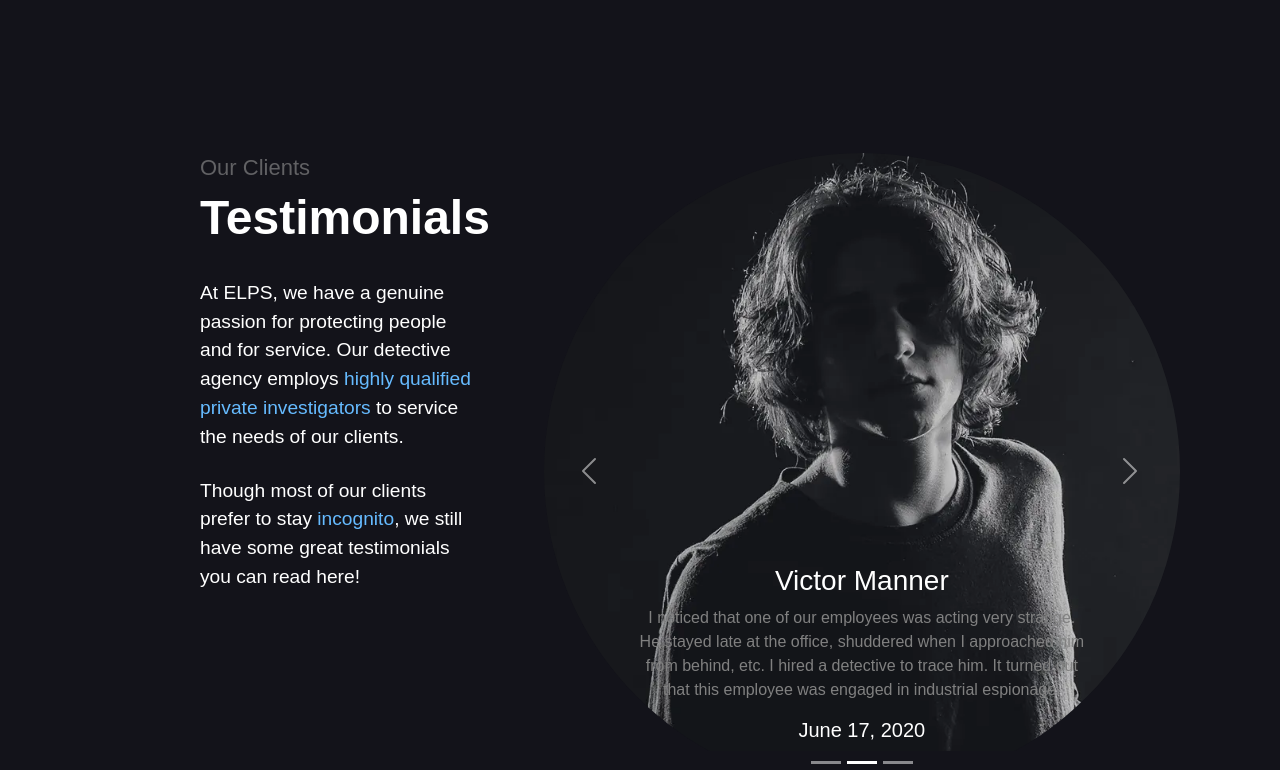
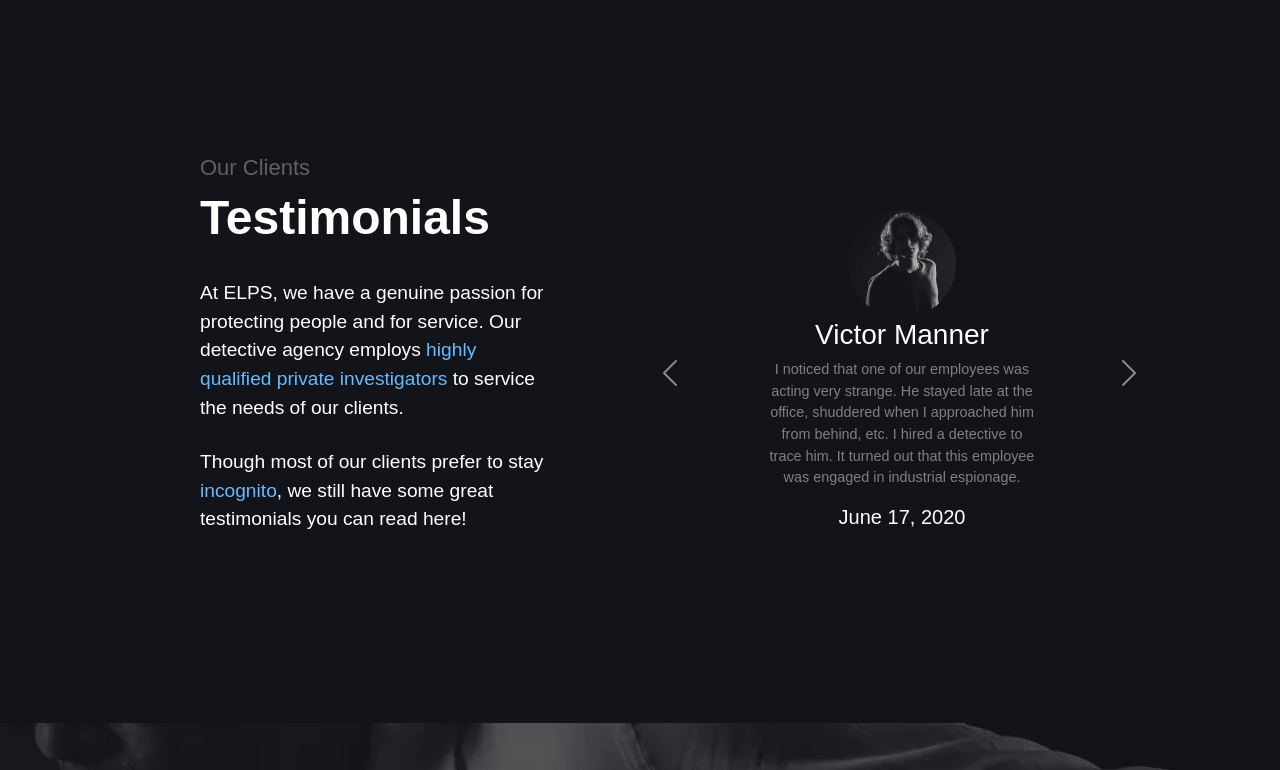
Before and after one commit to Trend20/Detective-Agency, a React (Create React App) app: page / in a window 1280 px wide. Shown: the part 5140-5910 px from the top of the page. Built offline with nearby package versions, Linux system fonts and the light colour scheme; a web font is replaced by a local one.

Commit message:
testimonials slider

```diff
--- a/src/components/Testimonials/Testimonials.css
+++ b/src/components/Testimonials/Testimonials.css
@@ -36,32 +36,46 @@
   color: #6bf;
 }
 
-.c-item{
+.slider-container {
+	display: flex;
+	width: 50%;
+	justify-content: center;
+	align-items: center;
+	flex-direction: column;
+  margin-top: -30px;
+  height: 500px;
+}
+
+.slider-text {
+	display: flex;
+	flex-direction: column;
+	width: 100%;
+	justify-content: center;
+	align-items: center;
+  color: #fff;
+	margin: auto;
+  padding: 50px 0px;
+	border-radius: 10px;
+  height: 100%;
+}
+
+.slider-text img{
   display: flex;
-  flex-direction: column;
   align-items: center;
   justify-content: center;
-  width: 100%;
-  background: transparent;
-}
-
-.c-item img{
-  max-width: 100%;
-  height: 100%;
-  display: flex;
+  max-width: 20%;
   border-radius: 50%;
 }
 
-.c-caption{
-  background: transparent;
+.slider-text p {
+	font-size: .9rem !important;
+	text-align: center;
+  width: 50%;
 }
 
-.c-caption p,
-.c-caption h3,
-.c-caption h5{
-  background: transparent;
+.slider-text h5 {
+	margin-top: 0px;
 }
-
 
 /* responsive */
 @media (max-width: 468px){
--- a/src/components/Testimonials/Testimonials.jsx
+++ b/src/components/Testimonials/Testimonials.jsx
@@ -23,52 +23,50 @@
           Though most of our clients prefer to stay <strong>incognito</strong>, we still have some great testimonials you can read here!
         </span>
       </div>
-      <Carousel activeIndex={index} onSelect={handleSelect}>
-        <Carousel.Item className='c-item'>
+    <div className="slider-container">
+    <Carousel activeIndex={index} onSelect={handleSelect} className="slider" indicators={false}>
+        <Carousel.Item>
+                <div className="slider-text">
                 <img
-            className="d-block w-100"
             src="/img/sam.webp"
             alt="sam" />
-          <Carousel.Caption className='c-caption'>
             <h3>Mary Sanders</h3>
             <p>
             I initially hired Private Investigator conduct background searches for my business when I was starting a new division in New York.
             He finished all twelve reviews right on schedule! Hire the ELPS team – you won’t be disappointed!
             </p>
             <h5>January 08, 2020</h5>
-          </Carousel.Caption>
+                </div>
         </Carousel.Item>
-        <Carousel.Item className='c-item'>
+        <Carousel.Item>
+                <div className="slider-text">
                 <img
-            className="d-block w-100"
             src="/img/victor.webp"
             alt="victor" />
-
-          <Carousel.Caption className='c-caption'>
                   <h3>Victor Manner</h3>
                   <p>
             I noticed that one of our employees was acting very strange. He stayed late at the office, shuddered when I approached him from behind, etc.
             I hired a detective to trace him. It turned out that this employee was engaged in industrial espionage.
             </p>
                   <h5>June 17, 2020</h5>
-          </Carousel.Caption>
+                </div>
         </Carousel.Item>
-        <Carousel.Item className='c-item'>
+        <Carousel.Item>
+                <div className="slider-text">
                   <img
-            className="d-block w-100"
                       src="/img/sam.webp"
                       alt="sam"
                   />
-          <Carousel.Caption className='c-caption'>
                   <h3>Sam White</h3>
                   <p>
                     I had never thought I would require the services of a private investigator but recently, I found myself in such a situation.
                     The detective collected the evidence I needed for my divorce quickly, discretely, and really effectively.
                   </p>
                   <h5>October 28, 2019</h5>
-          </Carousel.Caption>
+                </div>
         </Carousel.Item>
       </Carousel>
+    </div>
     </div>
   )
 }
```
Lines whose indentation alone changed are shown as unchanged.
